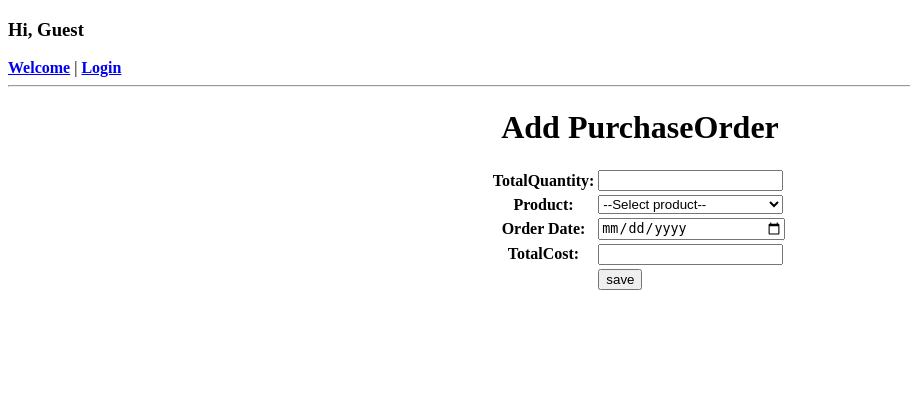
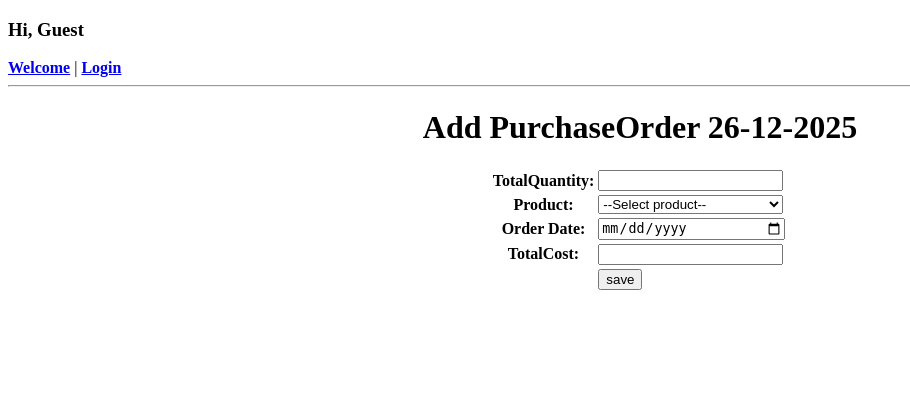
Before and after one commit to VIshal6620/Django-docker-jenkins, a Django app: template SOS/ORS/template/PurchaseOrder.html in a window 1280 px wide. Shown: the top 420 px of the page, without its empty margins (0-910 px from the left). Run offline with Django 5.2, Linux system fonts and the light colour scheme; the template is opened without the code that fills it, so the values that code supplies are empty.

Commit message:
Update PurchaseOrder.html

```diff
--- a/SOS/ORS/template/PurchaseOrder.html
+++ b/SOS/ORS/template/PurchaseOrder.html
@@ -11,7 +11,7 @@
 <form method="POST">
     {% csrf_token %}
     <div align="center">
-        <h1>Add PurchaseOrder</h1>
+        <h1>Add PurchaseOrder 26-12-2025</h1>
         {% if form.error %}
         <h3><font color="red"> {{ form.message }} </font></h3>
         {% else %}
```
